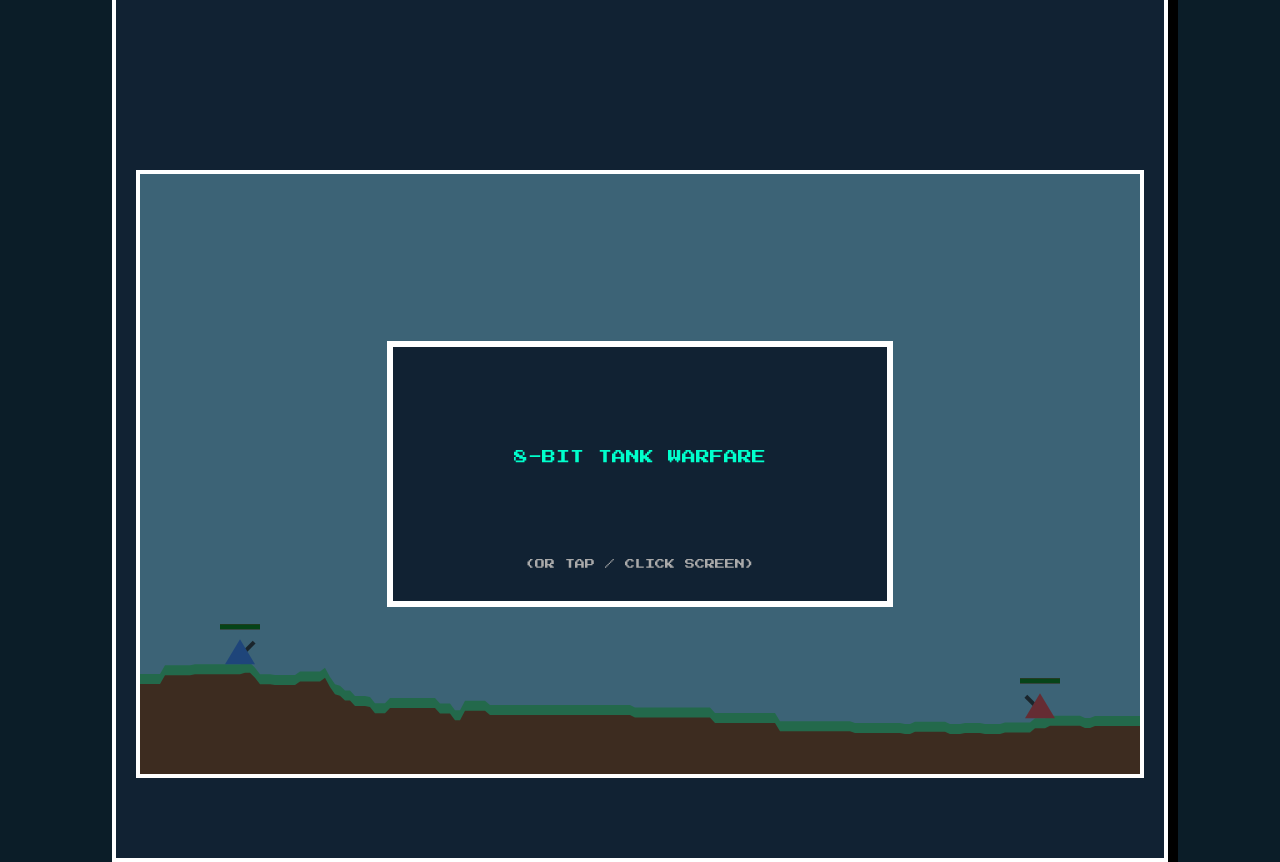
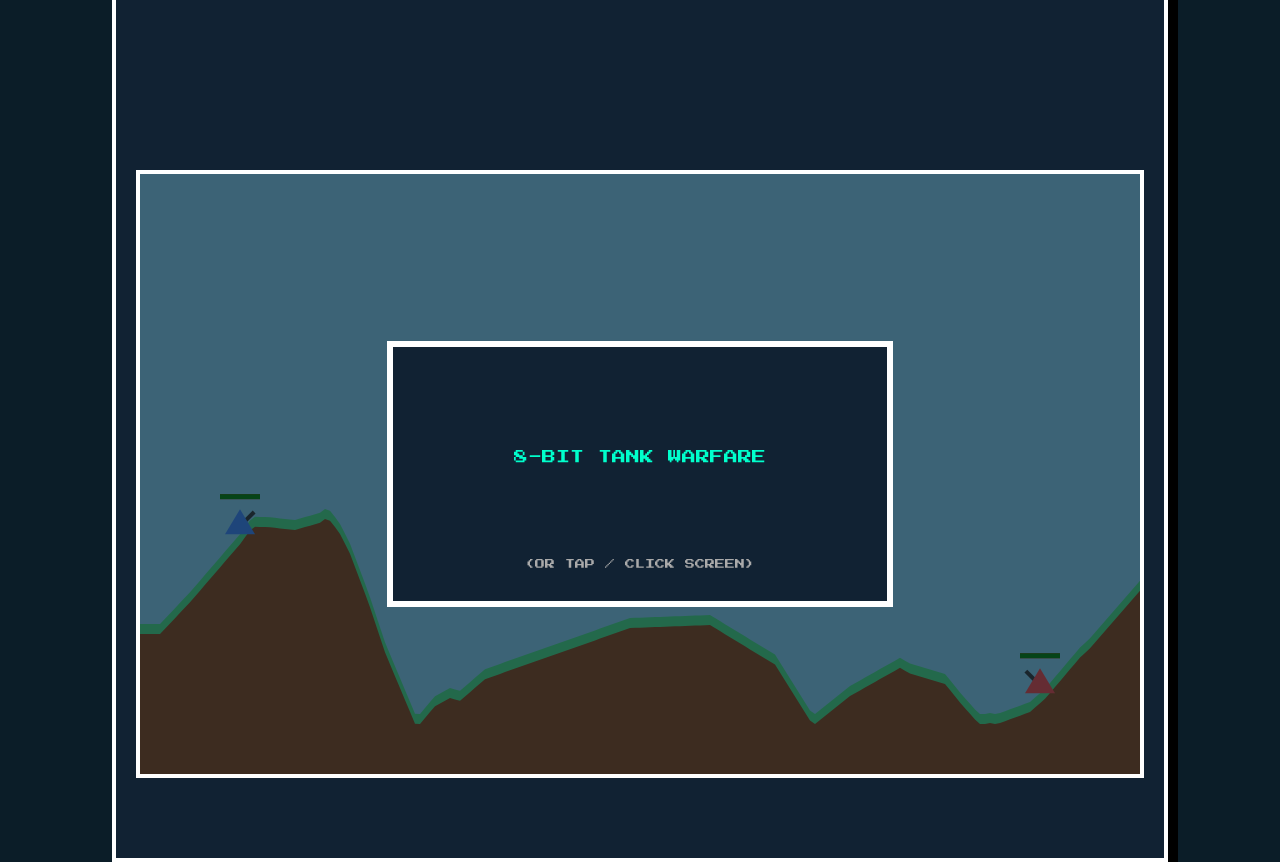
Before and after one commit to djratlif/CannonChaos, a Flask app: page / in a window 1280 px wide. Run offline with Flask 3, Linux system fonts and the light colour scheme.

Commit message:
feat: implement game mode and terrain selection menus with configurable generation logic

```diff
--- a/static/game.js
+++ b/static/game.js
@@ -4,9 +4,13 @@ const ctx = canvas.getContext('2d');
 // Game State
 const GAME_STATE = {
     MENU: 'MENU',
+    MODE_SELECT: 'MODE_SELECT',
+    TERRAIN_SELECT: 'TERRAIN_SELECT',
     PLAYING: 'PLAYING',
     GAMEOVER: 'GAMEOVER'
 };
+let selectedModeIndex = 0; // 0 for Quick Play, 1 for Sandbox
+let selectedTerrainIndex = 0; // 0 for Mountains, 1 for Flat
 
 // DEV CONFIG: Set to true to bypass title screen menu during development
 const DEV_SKIP_MENU = false;
@@ -408,21 +412,59 @@ let player, cpu;
 let activeProjectiles = [];
 
 // Generate 8-bit style terrain
-function generateTerrain() {
+// Generate 8-bit style terrain (either Mountains or Flat)
+function generateTerrain(type = 'mountains') {
     terrain = [];
-    let startY = HEIGHT - 100;
-    for (let x = 0; x <= WIDTH; x += 5) { // 5px blocks
-        terrain.push({x: x, y: startY});
-        if (Math.random() > 0.8) {
-            startY += (Math.random() * 20 - 10);
-            if (startY > HEIGHT - 50) startY = HEIGHT - 50;
-            if (startY < HEIGHT - 200) startY = HEIGHT - 200;
+    let startY = HEIGHT - 120;
+
+    if (type === 'flat') {
+        // Flat: very minor shifts, low ground level
+        startY = HEIGHT - 100;
+        for (let x = 0; x <= WIDTH; x += 5) {
+            terrain.push({x: x, y: startY});
+            if (Math.random() > 0.95) {
+                startY += (Math.random() * 4 - 2); // very small bumps
+                if (startY > HEIGHT - 80) startY = HEIGHT - 80;
+                if (startY < HEIGHT - 120) startY = HEIGHT - 120;
+            }
+        }
+    } else {
+        // Mountains: steep slopes and high peaks
+        startY = HEIGHT - 150;
+        let slope = 0;
+        for (let x = 0; x <= WIDTH; x += 5) {
+            terrain.push({x: x, y: startY});
+            if (Math.random() > 0.8) {
+                slope += (Math.random() * 12 - 6);
+                slope = Math.max(-15, Math.min(15, slope));
+            }
+            startY += slope;
+            if (startY > HEIGHT - 60) {
+                startY = HEIGHT - 60;
+                slope = -Math.abs(slope) * 0.5;
+            }
+            if (startY < HEIGHT - 350) {
+                startY = HEIGHT - 350;
+                slope = Math.abs(slope) * 0.5;
+            }
         }
     }
 }
 
+function startGamePlay(terrainType) {
+    generateTerrain(terrainType);
+    player = new Tank(100, '#3b82f6', true);
+    cpu = new Tank(WIDTH - 100, '#ef4444', false);
+    turn = 0;
+    previousTrajectory = [];
+    activeProjectiles = [];
+    setGameState(GAME_STATE.PLAYING);
+    updateHUD();
+}
+
 function initGame() {
-    generateTerrain();
+    // Generate standard mountains initially as a placeholder before mode/terrain selects
+    generateTerrain('mountains');
     player = new Tank(100, '#3b82f6', true);
     cpu = new Tank(WIDTH - 100, '#ef4444', false);
     turn = 0;
@@ -455,8 +497,35 @@ const touchKeys = {
 
 window.addEventListener('keydown', (e) => {
     if (currentState === GAME_STATE.MENU) {
-        setGameState(GAME_STATE.PLAYING);
+        setGameState(GAME_STATE.MODE_SELECT);
         updateHUD();
+        return;
+    }
+    if (currentState === GAME_STATE.MODE_SELECT) {
+        if (e.code === 'ArrowUp') {
+            selectedModeIndex = 0;
+        }
+        if (e.code === 'ArrowDown') {
+            selectedModeIndex = 1;
+        }
+        if (e.code === 'Space' || e.code === 'Enter') {
+            if (selectedModeIndex === 0) {
+                setGameState(GAME_STATE.TERRAIN_SELECT);
+                updateHUD();
+            }
+        }
+        return;
+    }
+    if (currentState === GAME_STATE.TERRAIN_SELECT) {
+        if (e.code === 'ArrowUp') {
+            selectedTerrainIndex = 0;
+        }
+        if (e.code === 'ArrowDown') {
+            selectedTerrainIndex = 1;
+        }
+        if (e.code === 'Space' || e.code === 'Enter') {
+            startGamePlay(selectedTerrainIndex === 0 ? 'mountains' : 'flat');
+        }
         return;
     }
     if (currentState !== GAME_STATE.PLAYING || turn !== 0 || activeProjectiles.some(p => p.active)) return;
@@ -634,7 +703,7 @@ function updateHUD() {
         turnIndicator.style.animation = "none";
         turnIndicator.style.color = player.hp > 0 ? "var(--player-color)" : "var(--cpu-color)";
     } else {
-        turnIndicator.innerText = turn === 0 ? "Player's Turn" : "Computer's Turn";
+        turnIndicator.innerText = turn === 0 ? "Player's Turn" : "CPU's Turn";
         turnIndicator.style.color = turn === 0 ? "var(--player-color)" : "var(--cpu-color)";
         turnIndicator.style.animation = "blink 1.5s infinite";
     }
@@ -870,9 +939,13 @@ function gameLoop() {
 
     if (currentState === GAME_STATE.MENU) {
         drawMenuOverlay();
+    } else if (currentState === GAME_STATE.MODE_SELECT) {
+        drawModeSelectOverlay();
+    } else if (currentState === GAME_STATE.TERRAIN_SELECT) {
+        drawTerrainSelectOverlay();
     }
 
-    if (currentState === GAME_STATE.PLAYING || currentState === GAME_STATE.MENU || activeProjectiles.some(p => p.active)) {
+    if (currentState === GAME_STATE.PLAYING || currentState === GAME_STATE.MENU || currentState === GAME_STATE.MODE_SELECT || currentState === GAME_STATE.TERRAIN_SELECT || activeProjectiles.some(p => p.active)) {
         requestAnimationFrame(gameLoop);
     } else {
         // Draw one last frame to show game over state
@@ -880,6 +953,102 @@ function gameLoop() {
         player.draw();
         cpu.draw();
     }
+}
+
+function drawTerrainSelectOverlay() {
+    // Dim background slightly
+    ctx.fillStyle = 'rgba(11, 29, 40, 0.6)';
+    ctx.fillRect(0, 0, WIDTH, HEIGHT);
+
+    // Draw central retro menu box
+    const boxW = 500;
+    const boxH = 260;
+    const boxX = (WIDTH - boxW) / 2;
+    const boxY = (HEIGHT - boxH) / 2;
+
+    ctx.fillStyle = '#112233';
+    ctx.strokeStyle = '#ffffff';
+    ctx.lineWidth = 6;
+    ctx.fillRect(boxX, boxY, boxW, boxH);
+    ctx.strokeRect(boxX, boxY, boxW, boxH);
+
+    // Header
+    ctx.font = '24px "Press Start 2P", cursive';
+    ctx.fillStyle = 'var(--primary-color)';
+    ctx.textAlign = 'center';
+    ctx.fillText('SELECT TERRAIN', WIDTH / 2, boxY + 50);
+
+    // Options
+    ctx.font = '16px "Press Start 2P", cursive';
+
+    // Option 1: Mountains
+    ctx.fillStyle = selectedTerrainIndex === 0 ? '#00ffcc' : '#ffffff';
+    let opt1Text = 'MOUNTAINS';
+    if (selectedTerrainIndex === 0) {
+        opt1Text = '▶ MOUNTAINS';
+    }
+    ctx.fillText(opt1Text, WIDTH / 2, boxY + 110);
+
+    // Option 2: Flat
+    ctx.fillStyle = selectedTerrainIndex === 1 ? '#00ffcc' : '#ffffff';
+    let opt2Text = 'FLAT';
+    if (selectedTerrainIndex === 1) {
+        opt2Text = '▶ FLAT';
+    }
+    ctx.fillText(opt2Text, WIDTH / 2, boxY + 170);
+
+    // Navigation info
+    ctx.font = '10px "Press Start 2P", cursive';
+    ctx.fillStyle = '#aaaaaa';
+    ctx.fillText('USE ARROWS TO SELECT, SPACE / CLICK TO PLAY', WIDTH / 2, boxY + 230);
+}
+
+function drawModeSelectOverlay() {
+    // Dim background slightly
+    ctx.fillStyle = 'rgba(11, 29, 40, 0.6)';
+    ctx.fillRect(0, 0, WIDTH, HEIGHT);
+
+    // Draw central retro menu box
+    const boxW = 500;
+    const boxH = 260;
+    const boxX = (WIDTH - boxW) / 2;
+    const boxY = (HEIGHT - boxH) / 2;
+
+    ctx.fillStyle = '#112233';
+    ctx.strokeStyle = '#ffffff';
+    ctx.lineWidth = 6;
+    ctx.fillRect(boxX, boxY, boxW, boxH);
+    ctx.strokeRect(boxX, boxY, boxW, boxH);
+
+    // Header
+    ctx.font = '24px "Press Start 2P", cursive';
+    ctx.fillStyle = 'var(--primary-color)';
+    ctx.textAlign = 'center';
+    ctx.fillText('SELECT MODE', WIDTH / 2, boxY + 50);
+
+    // Options
+    ctx.font = '16px "Press Start 2P", cursive';
+
+    // Option 1: Quick Play
+    ctx.fillStyle = selectedModeIndex === 0 ? '#00ffcc' : '#ffffff';
+    let opt1Text = 'QUICK PLAY';
+    if (selectedModeIndex === 0) {
+        opt1Text = '▶ QUICK PLAY';
+    }
+    ctx.fillText(opt1Text, WIDTH / 2, boxY + 110);
+
+    // Option 2: Sandbox
+    ctx.fillStyle = selectedModeIndex === 1 ? '#ef4444' : '#888888';
+    let opt2Text = 'SANDBOX (COMING SOON)';
+    if (selectedModeIndex === 1) {
+        opt2Text = '▶ SANDBOX (COMING SOON)';
+    }
+    ctx.fillText(opt2Text, WIDTH / 2, boxY + 170);
+
+    // Navigation info
+    ctx.font = '10px "Press Start 2P", cursive';
+    ctx.fillStyle = '#aaaaaa';
+    ctx.fillText('USE ARROWS TO SELECT, SPACE / CLICK TO PLAY', WIDTH / 2, boxY + 230);
 }
 
 function setupMobileControls() {
@@ -980,18 +1149,53 @@ function setupMobileControls() {
 // Start
 setupMobileControls();
 
-// Allow clicking or tapping the canvas to start the game when in MENU state
+// Allow clicking or tapping the canvas to navigate the menus
 canvas.addEventListener('click', (e) => {
     if (currentState === GAME_STATE.MENU) {
-        setGameState(GAME_STATE.PLAYING);
+        setGameState(GAME_STATE.MODE_SELECT);
         updateHUD();
+        return;
+    }
+
+    const rect = canvas.getBoundingClientRect();
+    const scaleX = canvas.width / rect.width;
+    const scaleY = canvas.height / rect.height;
+    const clickX = (e.clientX - rect.left) * scaleX;
+    const clickY = (e.clientY - rect.top) * scaleY;
+
+    const boxW = 500;
+    const boxH = 260;
+    const boxX = (WIDTH - boxW) / 2;
+    const boxY = (HEIGHT - boxH) / 2;
+
+    if (currentState === GAME_STATE.MODE_SELECT) {
+        if (clickX >= boxX && clickX <= boxX + boxW) {
+            // Quick Play boundary
+            if (clickY >= boxY + 80 && clickY <= boxY + 130) {
+                selectedModeIndex = 0;
+                setGameState(GAME_STATE.TERRAIN_SELECT);
+                updateHUD();
+            }
+            // Sandbox boundary
+            else if (clickY >= boxY + 140 && clickY <= boxY + 200) {
+                selectedModeIndex = 1;
+                // Coming soon
+            }
+        }
+    } else if (currentState === GAME_STATE.TERRAIN_SELECT) {
+        if (clickX >= boxX && clickX <= boxX + boxW) {
+            // Mountains boundary
+            if (clickY >= boxY + 80 && clickY <= boxY + 130) {
+                selectedTerrainIndex = 0;
+                startGamePlay('mountains');
+            }
+            // Flat boundary
+            else if (clickY >= boxY + 140 && clickY <= boxY + 200) {
+                selectedTerrainIndex = 1;
+                startGamePlay('flat');
+            }
+        }
     }
 });
-canvas.addEventListener('touchstart', (e) => {
-    if (currentState === GAME_STATE.MENU) {
-        setGameState(GAME_STATE.PLAYING);
-        updateHUD();
-    }
-}, { passive: true });
 
 initGame();
--- a/static/style.css
+++ b/static/style.css
@@ -291,10 +291,16 @@ canvas {
     transform: translate(2px, 2px);
 }
 
-/* Hide game UI when on the title screen menu */
+/* Hide game UI when on the title screen menu or mode selection */
 .state-menu .hud,
 .state-menu .instructions,
-.state-menu .mobile-controls {
+.state-menu .mobile-controls,
+.state-mode_select .hud,
+.state-mode_select .instructions,
+.state-mode_select .mobile-controls,
+.state-terrain_select .hud,
+.state-terrain_select .instructions,
+.state-terrain_select .mobile-controls {
     visibility: hidden;
     opacity: 0;
     pointer-events: none;
--- a/templates/index.html
+++ b/templates/index.html
@@ -66,7 +66,7 @@
             </div>
 
             <div class="player-info" id="cpu-hud">
-                <p>Computer</p>
+                <p>CPU</p>
                 <p>HP: <span id="cpu-hp">100</span></p>
                 <div class="hp-bar-container"><div class="hp-bar" id="cpu-hp-bar"></div></div>
                 <p style="font-size: 11px; margin-top: 4px;">Shield: <span id="cpu-shield">0</span>/50</p>
```
